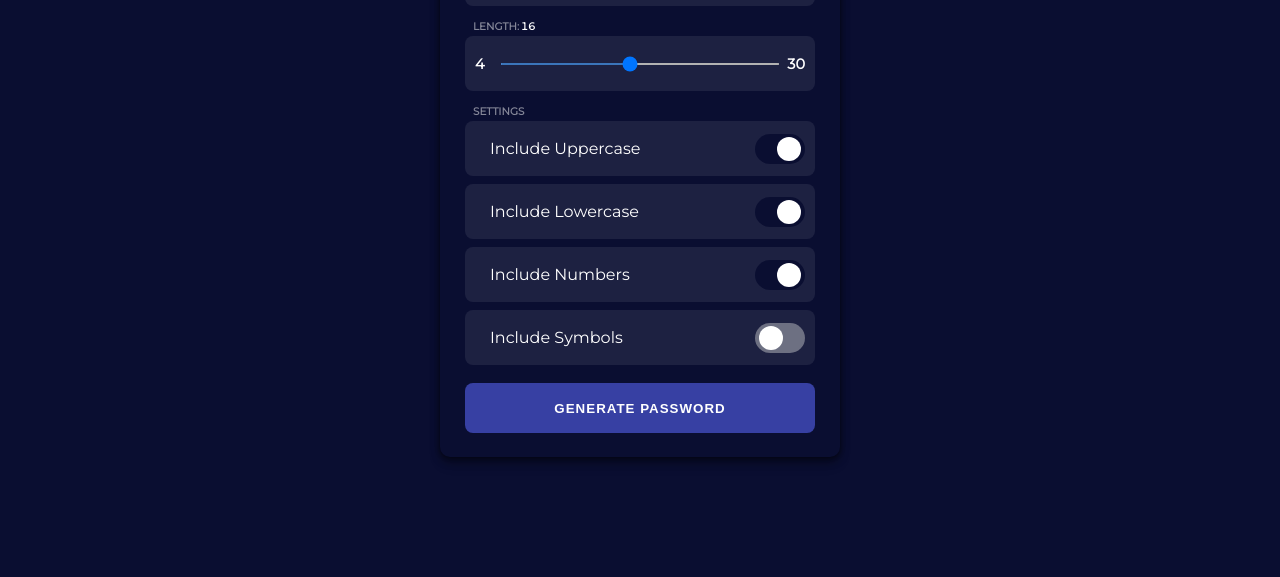
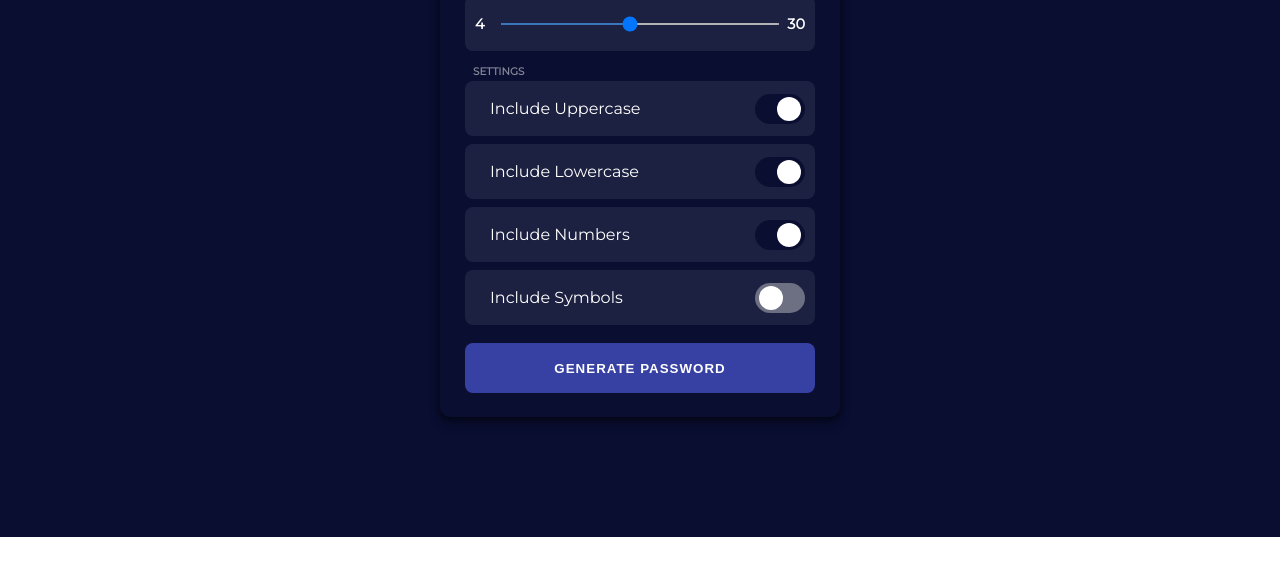
Before and after one commit to BHATTz/PasswordGenerator, a plain HTML site: page index.html in a window 1280 px wide. Shown: the part 263-840 px from the top of the page. After the commit the page ends 800 px from the top, so only its background shows below. Drawn offline with Linux system fonts and the light colour scheme.

Commit message:
Update style.css

```diff
--- a/css/style.css
+++ b/css/style.css
@@ -37,7 +37,7 @@ button {
 }
 
 .container {
-  margin: 120px 0;
+  margin: 80px 0;
   width: 400px;
   height: 600px;
   padding: 10px 25px;
```
